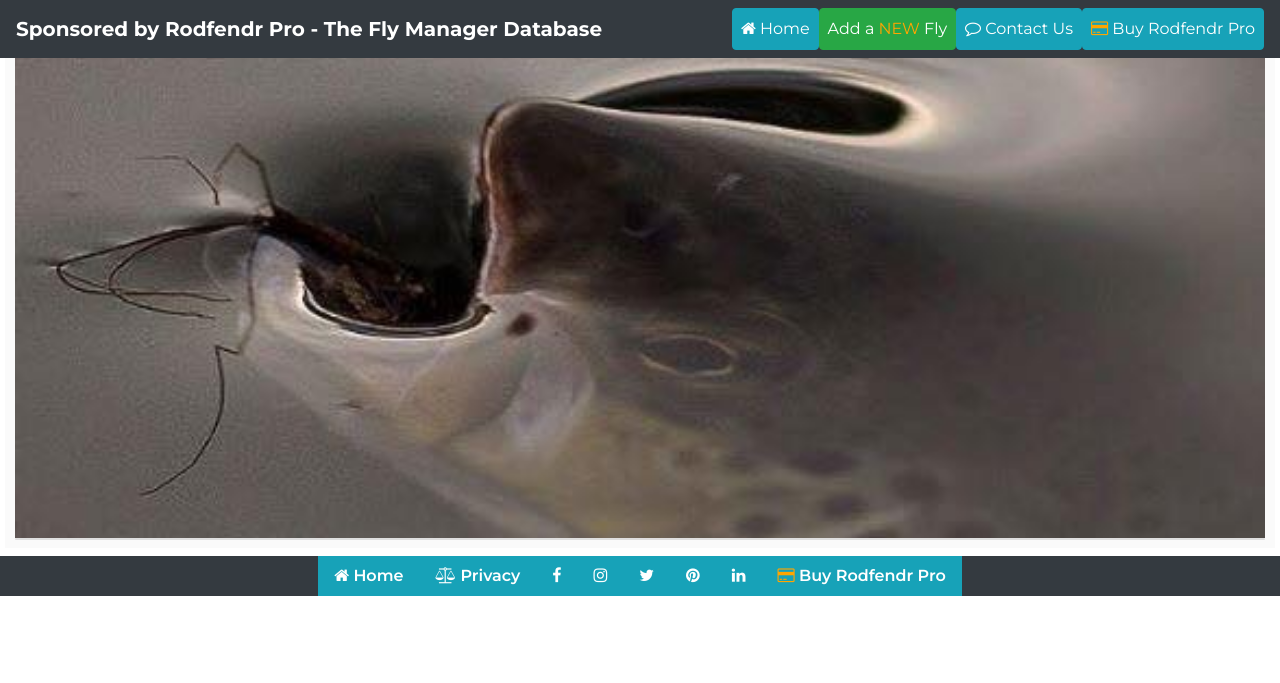
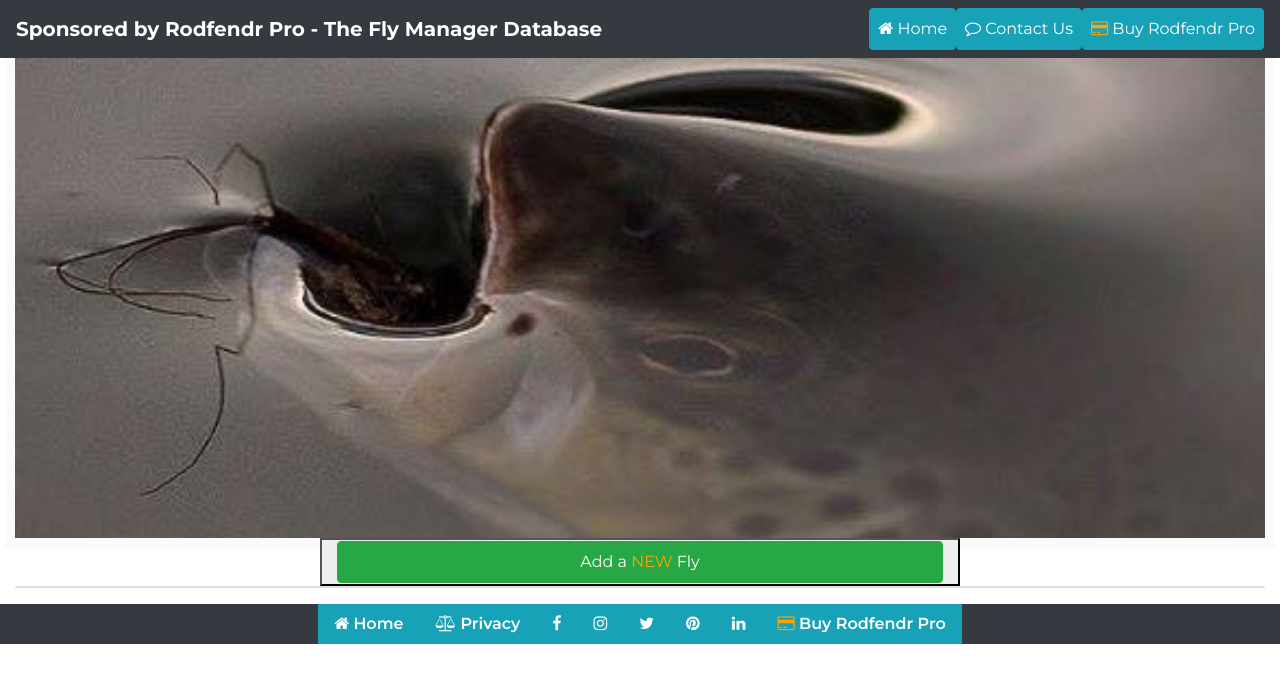
Before and after one commit to AlanOSheadev/Flies-fish-love, a Flask app: page / in a window 1280 px wide. Shown: the top 683 px of the page. Run offline with Flask 2, Linux system fonts and the light colour scheme; data that the repository does not hold is empty; some libraries are stand-ins or nearby versions; some web fonts are replaced.

Commit message:
made some button changes and styling changes

```diff
--- a/app.py
+++ b/app.py
@@ -46,6 +46,7 @@ def get_fly():
 #     fly.update({'_id': ObjectId(fly_id)},
 #     {
 #         'name': request.form.get('name'),
+#         'species': request.form.get('species'),
 #         'hook': request.form.get('hook'),
 #         'thread': request.form.get('thread'),
 #         'rib': request.form.get('rib'),
@@ -56,8 +57,9 @@ def get_fly():
 #         'wings': request.form.get('wings'),
 #         'tail': request.form.get('tail'),
 #         'hackle': request.form.get('hackle'),
-#         'species': request.form.get('species'),
 #         'link': request.form.get('link'),
+#         'submitted_by': request.form.get('submitted_by'),
+#         'delete': True
 #     })
 #     return redirect(url_for('get_fly'))
 
--- a/templates/base.html
+++ b/templates/base.html
@@ -27,9 +27,9 @@
                     <li class="nav-item acive">
                         <a class="nav-link btn btn-info" href="{{url_for('get_fly')}}"><i class="fa fa-home" aria-hidden="true"></i> Home </a>
                     </li>
-                    <li class="nav-item">
+                    <!-- <li class="nav-item">
                     <li><a class="nav-link btn btn-success" href="{{url_for('add_fly')}}"> Add a <span style="color: orange">NEW</span> Fly </a></li>
-                    </li>
+                    </li> -->
                     <li class="nav-item">
                         <a class="nav-link btn btn-info" href="{{url_for('add_contact')}}"><i class="fa fa-comment-o" aria-hidden="true"></i> Contact Us </a>
                     </li>
--- a/templates/fly.html
+++ b/templates/fly.html
@@ -1,17 +1,22 @@
 {% extends 'base.html' %} {% block content %}
 <div class="hero"></div>
+<div class="row">
+    <div class="col-3"></div>
+    <button class="col-6"><a class="nav-link btn btn-success" href="{{url_for('add_fly')}}"> Add a <span style="color: orange">NEW</span> Fly </a></button>
+    <div class="col-3"></div>
+</div>
 <ul class="card" id="accordion">
     {% for fly in fly %}
     <li>
         <div class="row list-inline">
-            <div class="task_header col 9  list-inline-item">
+            <div class="col-3 list-inline-item">
+                <button class="btn btn-info" type="button" data-toggle="collapse" data-target="#collapseExample{{loop.index}}" aria-expanded="false" aria-controls="collapseExample"><i class="fa fa-chevron-circle-down" aria-hidden="true"></i> Click to see components</button>
+            </div>
+            <div class="col-2"></div>
+            <div class="task_header col-4  list-inline-item align-self-center">
                 <i class="fa fa-bug" aria-hidden="true"></i> Name of Fly :<strong> {{fly.name}}</strong>
             </div>
-
-            <div class="col 1  list-inline-item">
-                <button class="btn btn-info" type="button" data-toggle="collapse" data-target="#collapseExample{{loop.index}}" aria-expanded="false" aria-controls="collapseExample"><i class="fa fa-chevron-circle-down" aria-hidden="true"></i> Click to see components</button>
-            </div>
-            <div class="col 2">
+            <div class="col">
                 <div>
                 {% if fly.delete %}
                     <a href="{{url_for('edit_fly', fly_id=fly._id)}}" type="button" class="btn btn-primary">Edit</a>
```
